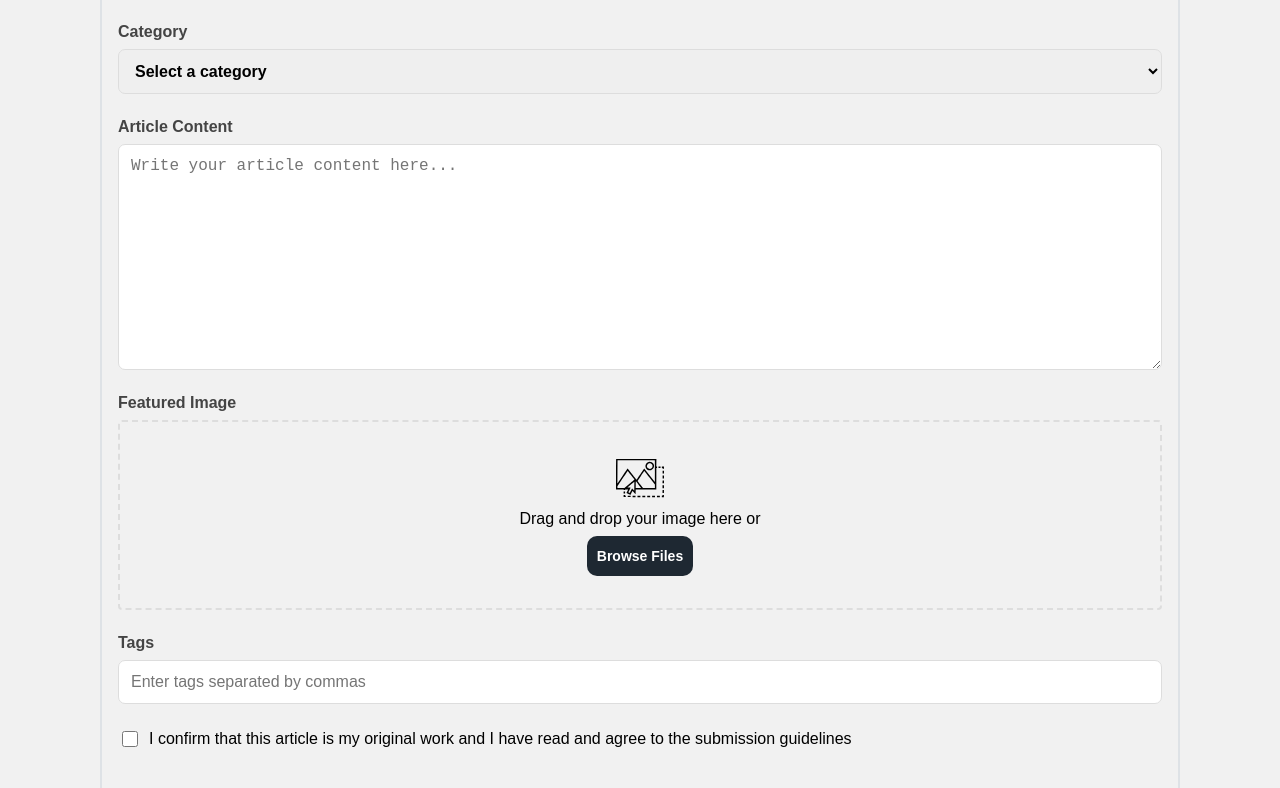
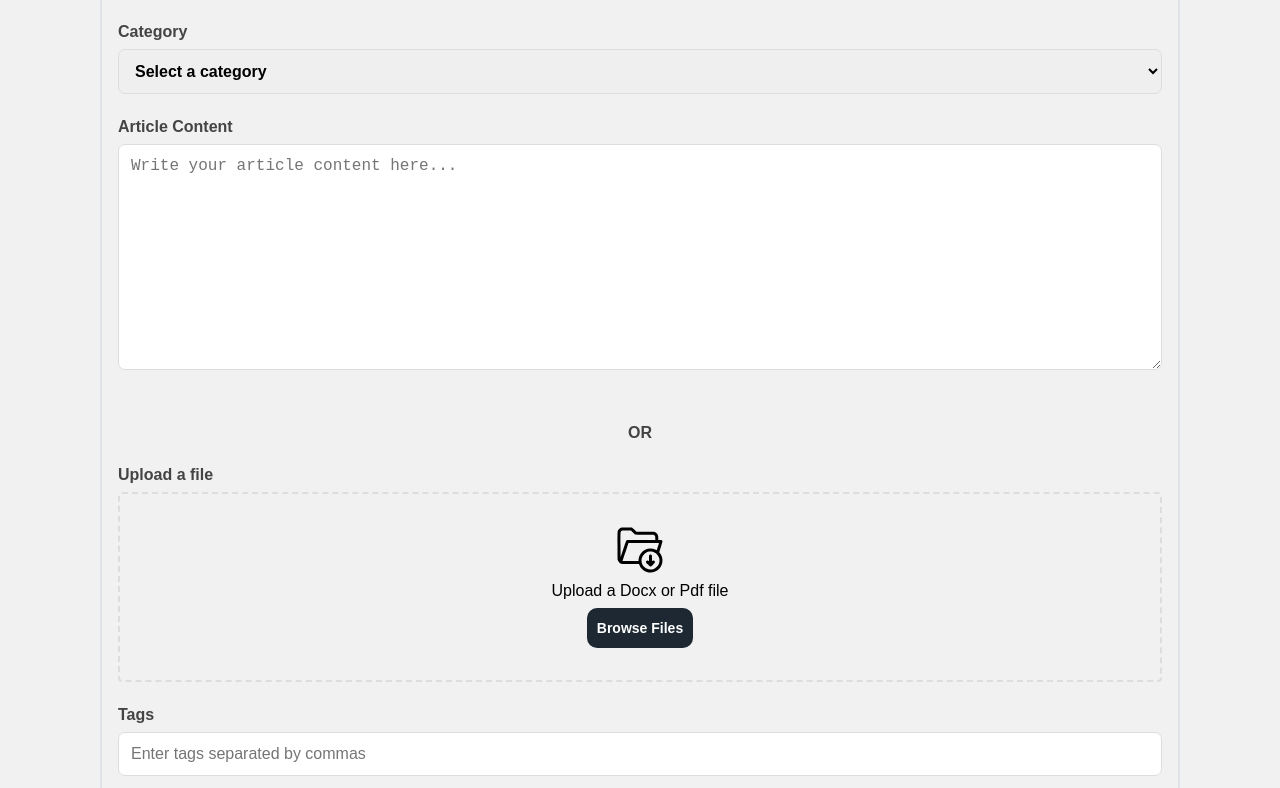
Before and after one commit to Ziragon/FinalActVisualProgramming, a React (Create React App) app in the folder final-project/: page /submitArticle in a window 1280 px wide. Shown: the part 496-1284 px from the top of the page. Built offline with nearby package versions, Linux system fonts and the light colour scheme.

Commit message:
Исправлен SubmitArticle под условия

```diff
--- a/final-project/src/components/submitArticle/SubmitArticle.jsx
+++ b/final-project/src/components/submitArticle/SubmitArticle.jsx
@@ -89,9 +89,12 @@ const SubmitArticle = () => {
                             required
                         />
                     </div>
+                    <div className={styles.formGroupCenter}>
+                        <label htmlFor="content" className={styles.formLabel}>OR</label>
 
+                    </div>
                     <div className={styles.formGroup}>
-                        <label className={styles.formLabel}>Featured Image</label>
+                        <label className={styles.formLabel}>Upload a file</label>
                         <div className={styles.fileUpload}>
                             <label htmlFor="featuredImage" className={styles.uploadLabel}>
                                 {featuredImage ? (
@@ -99,7 +102,7 @@ const SubmitArticle = () => {
                                 ) : (
                                     <>
                                         <img src={loadIcon} alt="Loading" className={styles.icon}/>
-                                        <span>Drag and drop your image here or</span>
+                                        <span>Upload a Docx or Pdf file</span>
                                         <button
                                             type="button"
                                             className="black_button"
--- a/final-project/src/styles/SubmitArticle.module.css
+++ b/final-project/src/styles/SubmitArticle.module.css
@@ -78,6 +78,15 @@
 .formGroup {
     display: flex;
     flex-direction: column;
+    gap: 0.5rem;
+    animation: fadeIn 0.5s ease-out var(--delay, 0.5s) both;
+}
+.formGroupCenter {
+    display: flex;
+    flex-direction: column;
+    justify-content: center;
+    align-items: center;
+    margin-top: 30px;
     gap: 0.5rem;
     animation: fadeIn 0.5s ease-out var(--delay, 0.5s) both;
 }
```
Also changed, not shown: final-project/src/styles/img/drop-file.svg.
